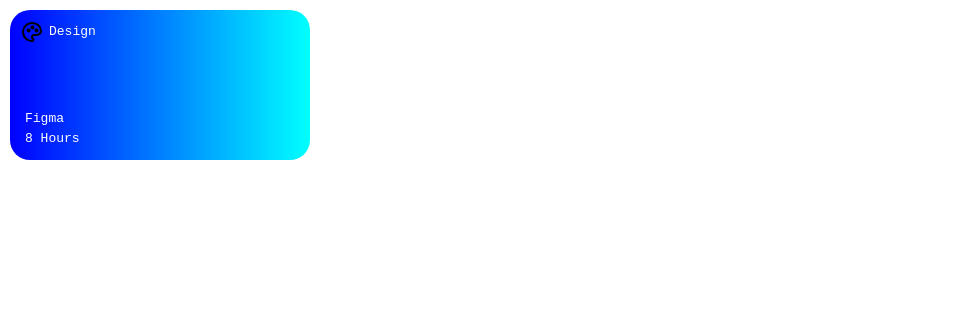
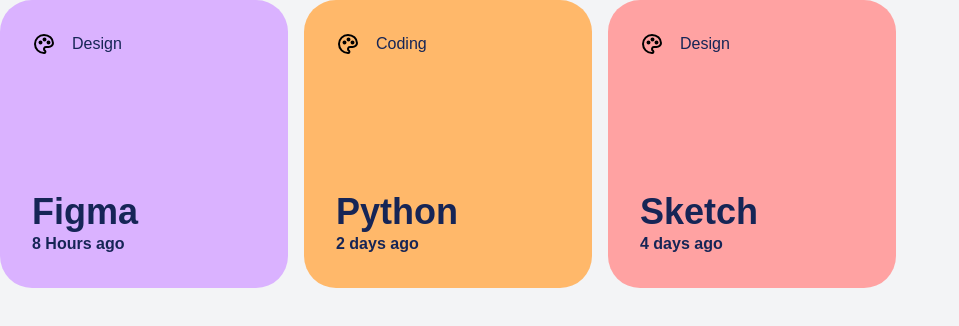
Before and after one commit to yudha-03/FE-CODE-SATRIA-SIB4A-, a Next.js app: page /learn in a window 1280 px wide. Shown: the top 326 px of the page, without its empty margins (0-959 px from the left). Built offline with nearby package versions, Linux system fonts and the light colour scheme.

Commit message:
update css

```diff
--- a/app/learn/page.tsx
+++ b/app/learn/page.tsx
@@ -1,15 +1,37 @@
-import styles from "./page.module.css"
+
 export default function LearnPage(){
     return(
-        <div className={styles.main_container_1}>
-            <div className={styles.container_1}>
-                <img src="/palette.svg" alt="Design" />
-                <p>Design</p>
+        <section className="h-screen bg-gray-100 flex gap-4">
+            <div className="bg-purple-300 p-8 h-72 w-72 rounded-4xl flex flex-col justify-between text-blue-950">
+                <div className="flex gap-4" >
+                    <img src="palette.svg" alt="Design" />
+                    <p>Design</p>
+                </div>
+                <div>
+                    <h2 className="text-4xl font-bold">Figma</h2>
+                    <p className="font-bold">8 Hours ago</p>
+                 </div>
             </div>
-            <div className={styles.container_2}>
-                <p>Figma</p>
-                <p>8 Hours</p>
+             <div className="bg-orange-300 p-8 h-72 w-72 rounded-4xl flex flex-col justify-between text-blue-950">
+                <div className="flex gap-4" >
+                    <img src="palette.svg" alt="Design" />
+                    <p>Coding</p>
+                </div>
+                <div>
+                    <h2 className="text-4xl font-bold">Python</h2>
+                    <p className="font-bold">2 days ago</p>
+                 </div>
             </div>
-        </div>
+             <div className="bg-red-300 p-8 h-72 w-72 rounded-4xl flex flex-col justify-between text-blue-950">
+                <div className="flex gap-4" >
+                    <img src="palette.svg" alt="Design" />
+                    <p>Design</p>
+                </div>
+                <div>
+                    <h2 className="text-4xl font-bold">Sketch</h2>
+                    <p className="font-bold">4 days ago</p>
+                 </div>
+            </div>
+        </section>
     )
 }
```
